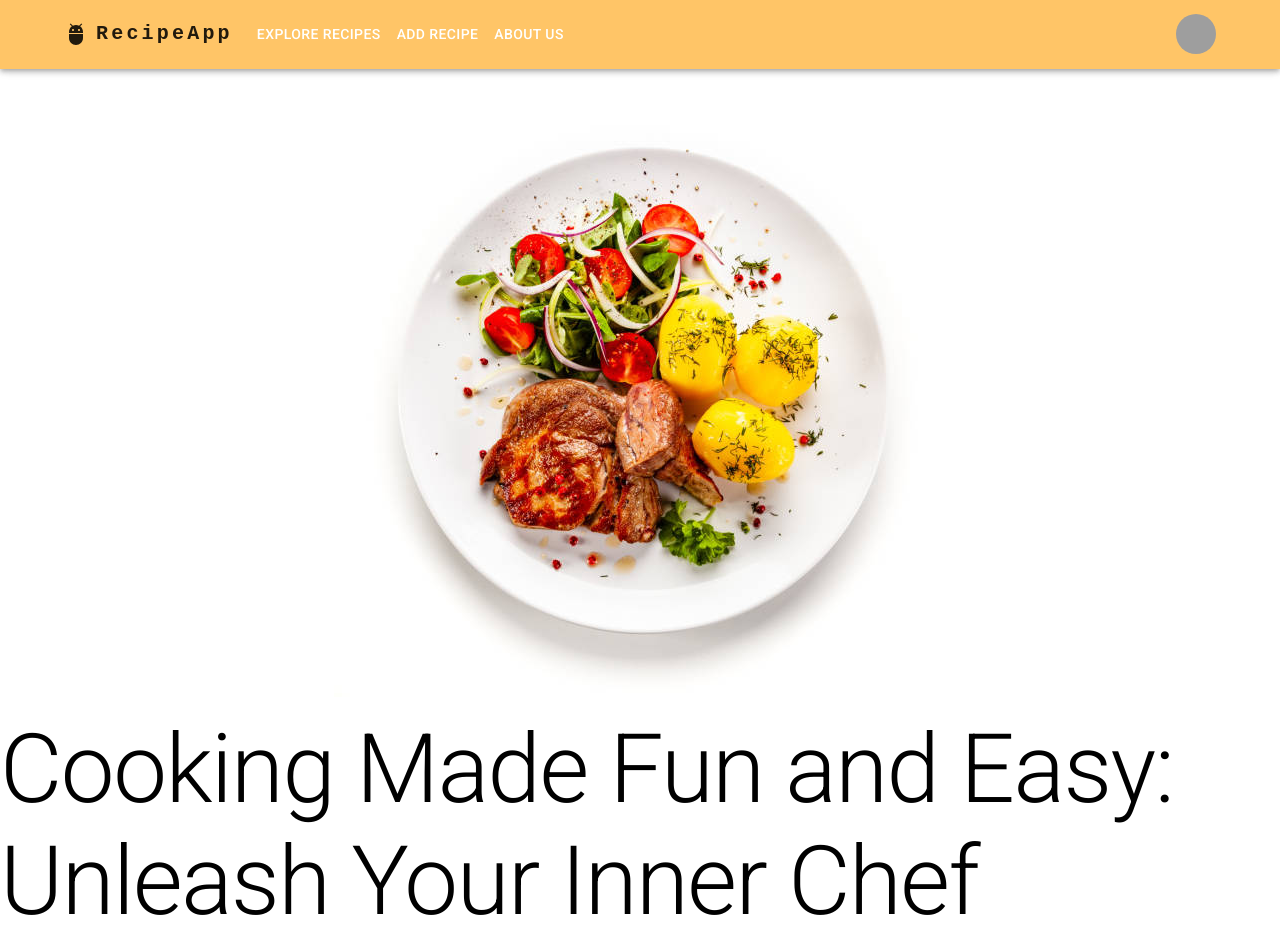
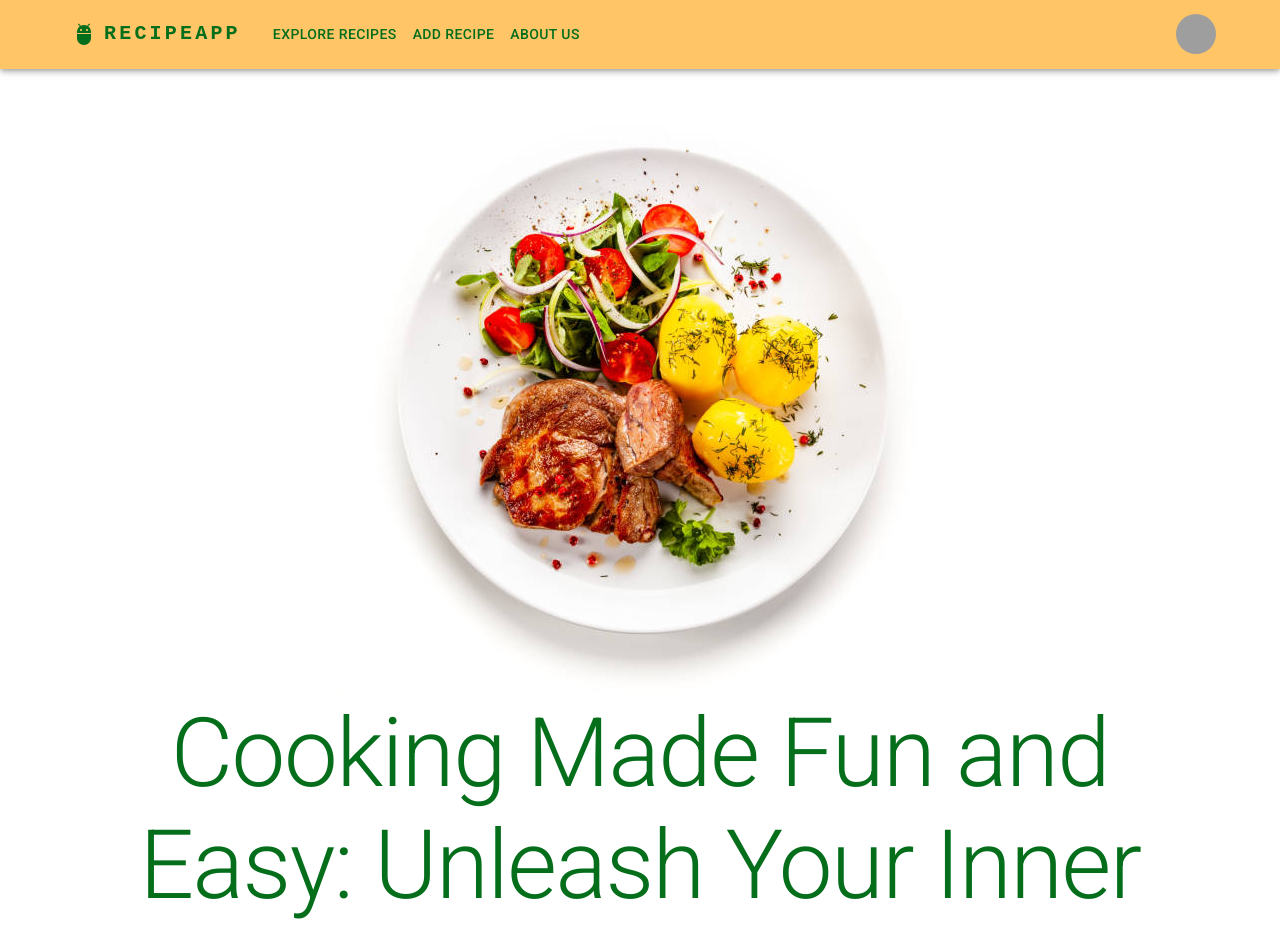
Before and after one commit to nlanzo/recipe-app, a React (Vite) app: page / in a window 1280 px wide. Shown: the top 935 px of the page. Built offline with nearby package versions, Linux system fonts and the light colour scheme; grey boxes are pictures that could not be loaded.

Commit message:
Refactor Navbar and Home components for improved styling and layout consistency

```diff
--- a/src/components/Navbar.tsx
+++ b/src/components/Navbar.tsx
@@ -41,24 +41,36 @@ export default function Navbar() {
     <AppBar position="sticky" sx={{ mb: 2, maxWidth: "xl", mx: "auto" }}>
       <Container maxWidth="lg">
         <Toolbar disableGutters>
-          <AdbIcon sx={{ display: { xs: "none", md: "flex" }, mr: 1 }} />
+          <Button
+            component={Link}
+            to="/"
+            sx={{
+              display: { xs: "none", md: "flex" },
+              color: "secondary.main",
+              ":hover": { color: "white" },
+            }}
+          >
+            <AdbIcon
+              sx={{
+                display: { xs: "none", md: "flex" },
+                mr: 1,
+              }}
+            />
             <Typography
               variant="h6"
               noWrap
-            component={Link}
-            to="/"
               sx={{
                 mr: 2,
                 display: { xs: "none", md: "flex" },
                 fontFamily: "monospace",
                 fontWeight: 700,
                 letterSpacing: ".2rem",
-              color: "inherit",
                 textDecoration: "none",
               }}
             >
               RecipeApp
             </Typography>
+          </Button>
 
           <Box sx={{ flexGrow: 1, display: { xs: "flex", md: "none" } }}>
             <IconButton
@@ -131,9 +143,9 @@ export default function Navbar() {
               onClick={handleCloseNavMenu}
               sx={{
                 my: 2,
-                color: "white",
+                color: "secondary.main",
+                ":hover": { color: "white" },
                 display: "block",
-                ":hover": { color: "black" },
               }}
               component={Link}
               to="/recipes"
@@ -144,9 +156,9 @@ export default function Navbar() {
               onClick={handleCloseNavMenu}
               sx={{
                 my: 2,
-                color: "white",
+                color: "secondary.main",
+                ":hover": { color: "white" },
                 display: "block",
-                ":hover": { color: "black" },
               }}
               component={Link}
               to="/add"
@@ -158,9 +170,9 @@ export default function Navbar() {
               onClick={handleCloseNavMenu}
               sx={{
                 my: 2,
-                color: "white",
+                color: "secondary.main",
+                ":hover": { color: "white" },
                 display: "block",
-                ":hover": { color: "black" },
               }}
               component={Link}
               to="/about"
--- a/src/pages/Home.tsx
+++ b/src/pages/Home.tsx
@@ -10,8 +10,8 @@ export default function Home() {
   }
 
   return (
-    <Box component="div">
-      <Grid container spacing={2} justifyContent="center" alignItems="stretch">
+    <Box component="div" sx={{ width: 0.8, margin: "auto" }}>
+      <Grid container justifyContent="center" alignItems="stretch">
         {/* Splash Image */}
         <img
           src="./plate-of-food.jpg"
@@ -19,7 +19,13 @@ export default function Home() {
         />
 
         {/* Website Description */}
-        <Typography variant="h1">
+        <Typography
+          variant="h1"
+          sx={{
+            textAlign: "center",
+            color: "secondary.main",
+          }}
+        >
           Cooking Made Fun and Easy: Unleash Your Inner Chef
         </Typography>
 
```
Lines whose indentation alone changed are shown as unchanged.
